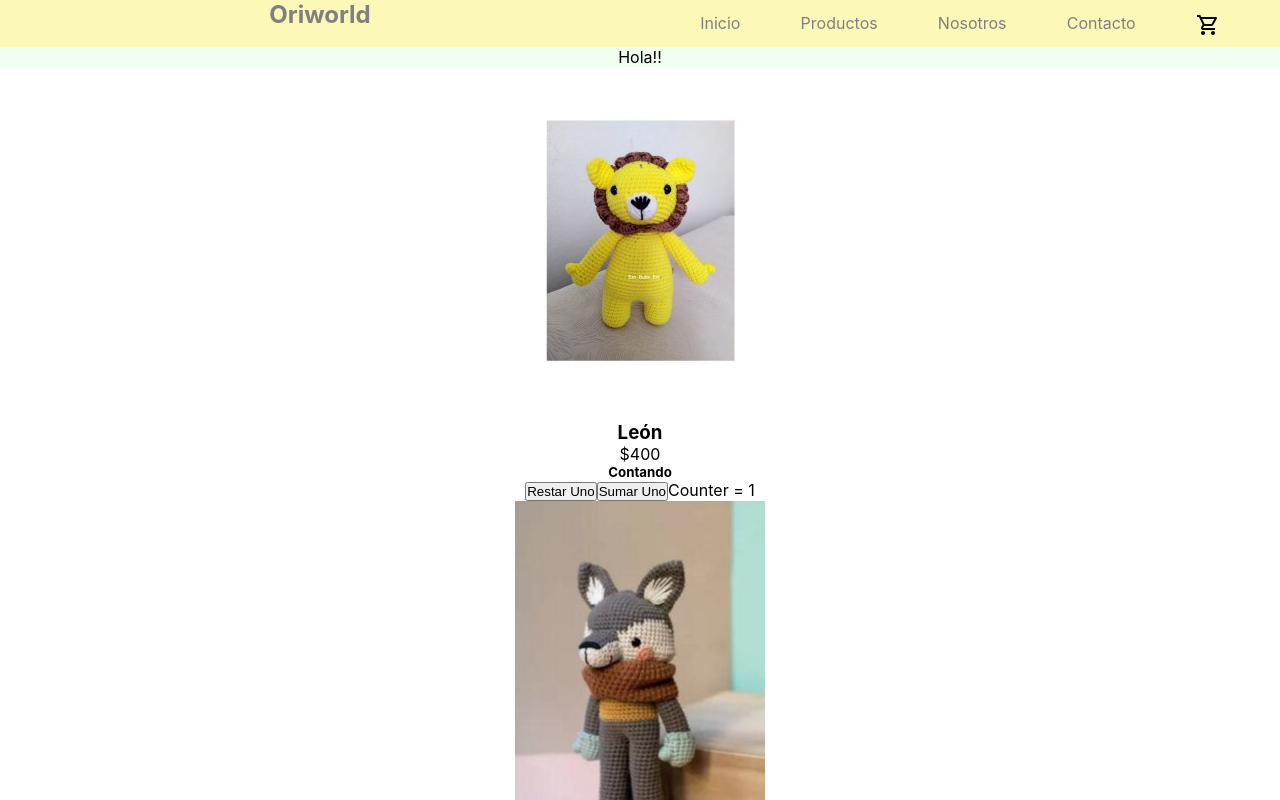
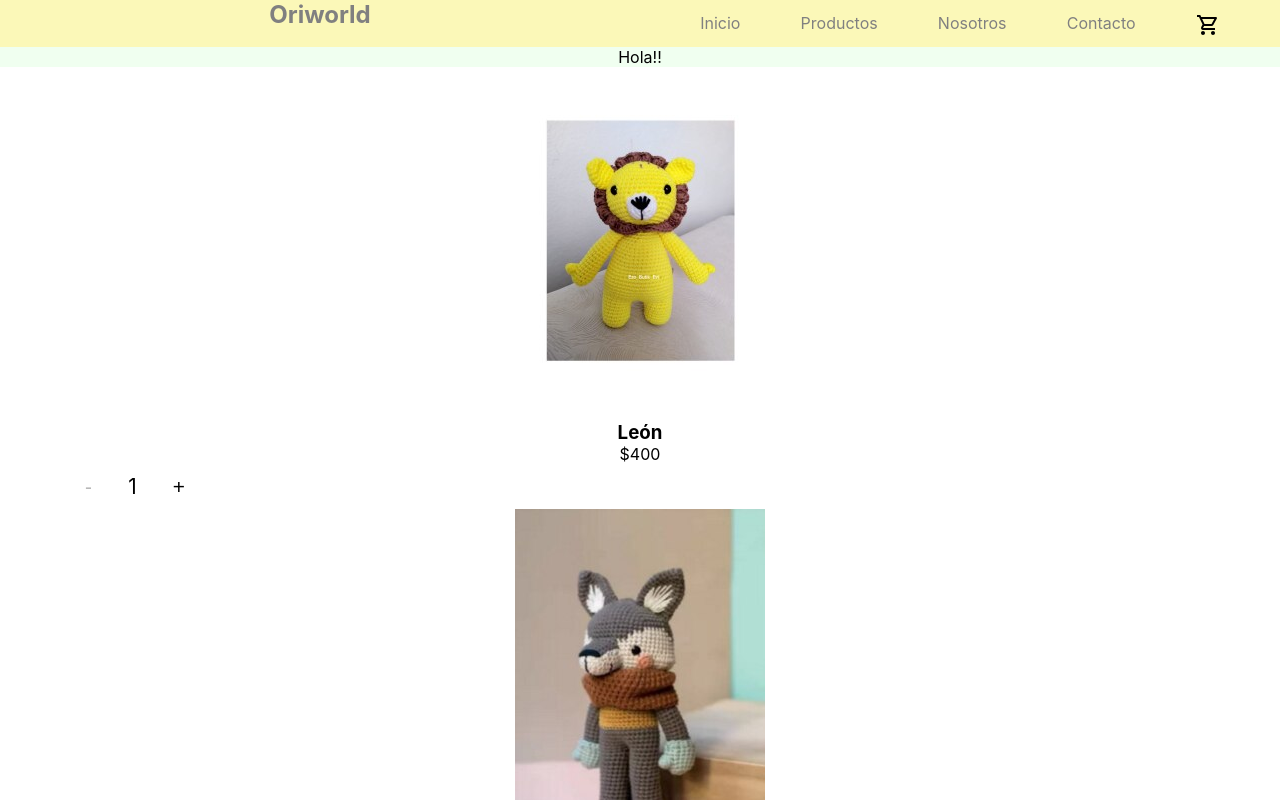
Before and after one commit to virinarl/iri-store, a React (Create React App) app: page / in a window 1280 px wide. Shown: the top 800 px of the page. Built offline with nearby package versions, Linux system fonts and the light colour scheme.

Commit message:
update itemCount and styles

```diff
--- a/src/components/ItemCount.js
+++ b/src/components/ItemCount.js
@@ -1,23 +1,27 @@
 import React from 'react';
 import {useState} from 'react';
+import './styles/itemCounts.css'
 
 const ItemCounts = ({initial , stock}) => {
     const [counter, setCounter] = useState (initial);
 
-
-    const updateCounter = (value) =>{
-
-        if ((counter > 0 && value === -1 ) || (counter < stock && value === 1)){
-            setCounter(counter + value);
-        }
+    const addCount = () => {
+        setCounter(counter + 1);
     }
 
-    return <div>
-        <h5>Contando</h5>
-        <button onClick = {() => updateCounter(-1)}>Restar Uno</button>
-        <button onClick = {() => updateCounter(1)}>Sumar Uno</button>
-        Counter = {counter}
-    </div>;
+    const lessCount = () => {
+        setCounter(counter - 1);
+    }
+
+    return (
+        <div className='itemCountMain'>
+            <div className='itemCountContainer'>
+                <button onClick = {lessCount} disabled={counter === 1 && 'disabled'}>-</button>
+                <span className='number'>{counter}</span>
+                <button onClick = {addCount} disabled={counter === stock && 'disabled'}>+</button>
+            </div>
+        </div>
+    )
 }
 
 export default ItemCounts
--- /dev/null
+++ b/src/components/styles/itemCounts.css
@@ -0,0 +1,27 @@
+.itemCountMain{
+    display: flex;
+    justify-content: space-evenly;
+    margin: 10px 0px;
+    max-width: 270px;
+}
+
+.itemCountContainer{
+    display: flex;
+    justify-content: space-between;
+    padding: 0px 7px;
+    width: 100px;
+}
+
+.itemCountContainer:hover{
+    box-shadow: 0 1px 6px rgba(32, 33, 36, .28);
+}
+
+.number{
+    font-size: 1.3rem;
+}
+
+.itemCountContainer button{
+    border: none;
+    background-color: white;
+    font-size: 1.3rem;
+}
```
